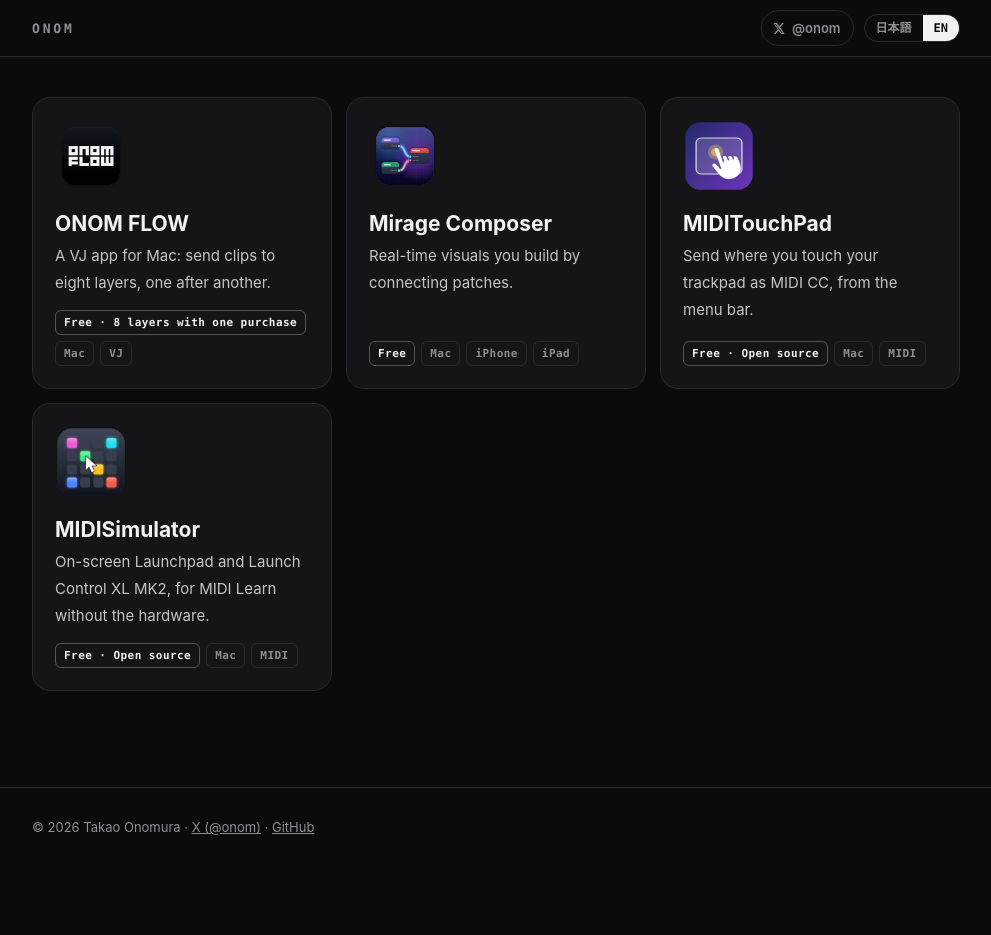
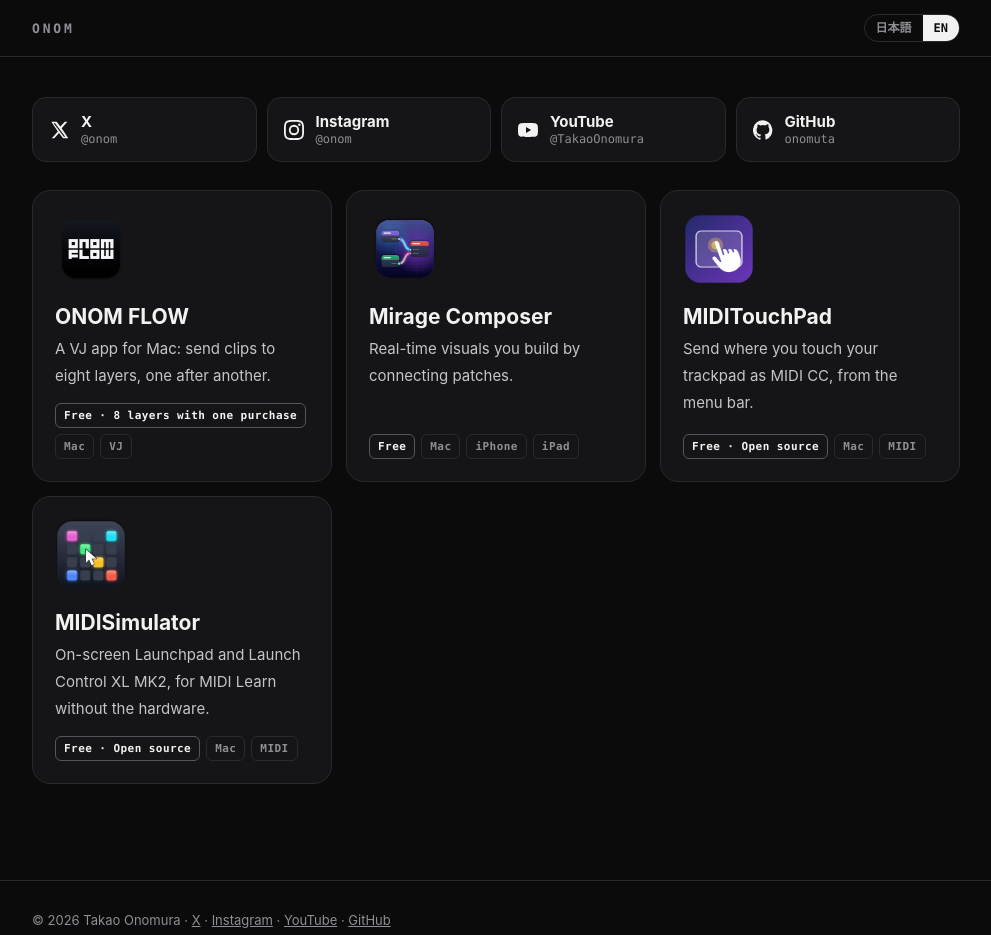
Before and after one commit to onomuta/onomuta.github.io, a plain HTML site: page index.html in a window 1280 px wide. Shown: the whole page, without its empty margins (144-1135 px from the left). Before the commit the page ends 882 px from the top, so only its background shows below. Drawn offline with Linux system fonts and the light colour scheme.

Commit message:
Add X, Instagram, YouTube and GitHub links to the top page
Co-Authored-By: Claude Opus 5.5 <noreply@anthropic.com>

```diff
--- a/index.html
+++ b/index.html
@@ -41,7 +41,7 @@
   .intro p { color: var(--body); margin: 0; max-width: 34em; }
 
   /* One card per app. To add an app, copy an <a class="app"> block and set --c to its accent color. */
-  .apps { margin-top: 40px; display: grid; grid-template-columns: repeat(auto-fill, minmax(280px, 1fr)); gap: 14px; }
+  .apps { margin-top: 28px; display: grid; grid-template-columns: repeat(auto-fill, minmax(280px, 1fr)); gap: 14px; }
   a.app {
     --c: #888;
     display: flex; flex-direction: column; gap: 14px; padding: 22px; border-radius: 18px;
@@ -58,10 +58,14 @@
   .meta span { font: 600 11px/1 var(--mono); letter-spacing: 0.04em; padding: 6px 8px; border-radius: 6px; border: 1px solid var(--rule); color: var(--muted); }
   .meta span.status { border-color: #55555c; color: var(--text); }
 
-  .x-link { display: inline-flex; align-items: center; gap: 7px; padding: 6px 12px 6px 10px; border-radius: 999px; border: 1px solid var(--rule); color: var(--muted); text-decoration: none; font-size: 13px; font-weight: 600; }
-  .x-link:hover { color: var(--text); }
-  .x-link:hover { border-color: var(--muted); }
-  .x-link svg { width: 13px; height: 13px; fill: currentColor; }
+  /* Social links, Linktree-style. */
+  .social { margin-top: 40px; display: grid; grid-template-columns: repeat(4, 1fr); gap: 10px; }
+  .social a { display: flex; align-items: center; gap: 12px; padding: 14px 16px; border-radius: 14px; background: var(--panel); border: 1px solid var(--rule); color: var(--text); text-decoration: none; transition: border-color .15s, transform .15s; }
+  .social a:hover { border-color: var(--muted); transform: translateY(-2px); }
+  .social svg { width: 20px; height: 20px; flex: none; fill: currentColor; }
+  .social b { display: block; font-size: 15px; line-height: 1.3; }
+  .social small { display: block; color: var(--muted); font: 12px/1.3 var(--mono); }
+  @media (max-width: 720px) { .social { grid-template-columns: repeat(2, 1fr); } }
   footer { margin-top: 96px; border-top: 1px solid var(--rule); padding: 28px 0 44px; color: var(--muted); font-size: 13px; }
   footer a { color: var(--muted); }
 </style>
@@ -71,7 +75,6 @@
   <div class="wrap">
     <span class="brand">ONOM</span>
     <div class="spacer"></div>
-    <a class="x-link" href="https://x.com/onom" aria-label="X: @onom"><svg viewBox="0 0 24 24" aria-hidden="true"><path d="M18.9 2H22l-6.8 7.8L23.2 22h-6.3l-4.9-6.4L6.4 22H3.3l7.3-8.3L2.8 2h6.4l4.4 5.9L18.9 2Zm-1.1 18.1h1.7L7.3 3.8H5.5l12.3 16.3Z"/></svg><span>@onom</span></a>
     <div class="lang-toggle" role="group" aria-label="Language">
       <button type="button" data-set-lang="ja" aria-pressed="true">日本語</button>
       <button type="button" data-set-lang="en" aria-pressed="false">EN</button>
@@ -81,6 +84,13 @@
 
 <main class="wrap">
   <h1 class="sr">onom apps</h1>
+
+  <nav class="social" aria-label="SNS">
+    <a href="https://x.com/onom" target="_blank" rel="noopener"><svg viewBox="0 0 24 24" aria-hidden="true"><path d="M18.9 2H22l-6.8 7.8L23.2 22h-6.3l-4.9-6.4L6.4 22H3.3l7.3-8.3L2.8 2h6.4l4.4 5.9L18.9 2Zm-1.1 18.1h1.7L7.3 3.8H5.5l12.3 16.3Z"/></svg><span><b>X</b><small>@onom</small></span></a>
+    <a href="https://www.instagram.com/onom/" target="_blank" rel="noopener"><svg viewBox="0 0 24 24" aria-hidden="true"><path d="M12 2.2c3.2 0 3.6 0 4.8.1 3.3.1 4.8 1.7 4.9 4.9.1 1.3.1 1.6.1 4.8s0 3.6-.1 4.8c-.1 3.2-1.7 4.8-4.9 4.9-1.3.1-1.6.1-4.8.1s-3.6 0-4.8-.1c-3.3-.1-4.8-1.7-4.9-4.9C2.2 15.6 2.2 15.2 2.2 12s0-3.6.1-4.8C2.4 3.9 3.9 2.4 7.2 2.3 8.4 2.2 8.8 2.2 12 2.2ZM12 0C8.7 0 8.3 0 7.1.1 2.7.3.3 2.7.1 7.1 0 8.3 0 8.7 0 12s0 3.7.1 4.9c.2 4.4 2.6 6.8 7 7 1.2.1 1.6.1 4.9.1s3.7 0 4.9-.1c4.4-.2 6.8-2.6 7-7 .1-1.2.1-1.6.1-4.9s0-3.7-.1-4.9c-.2-4.4-2.6-6.8-7-7C15.7 0 15.3 0 12 0Zm0 5.8a6.2 6.2 0 1 0 0 12.4 6.2 6.2 0 0 0 0-12.4ZM12 16a4 4 0 1 1 0-8 4 4 0 0 1 0 8Zm6.4-11.8a1.4 1.4 0 1 0 0 2.9 1.4 1.4 0 0 0 0-2.9Z"/></svg><span><b>Instagram</b><small>@onom</small></span></a>
+    <a href="https://www.youtube.com/@TakaoOnomura" target="_blank" rel="noopener"><svg viewBox="0 0 24 24" aria-hidden="true"><path d="M23.5 6.2a3 3 0 0 0-2.1-2.1C19.5 3.6 12 3.6 12 3.6s-7.5 0-9.4.5A3 3 0 0 0 .5 6.2C0 8.1 0 12 0 12s0 3.9.5 5.8a3 3 0 0 0 2.1 2.1c1.9.5 9.4.5 9.4.5s7.5 0 9.4-.5a3 3 0 0 0 2.1-2.1c.5-1.9.5-5.8.5-5.8s0-3.9-.5-5.8ZM9.6 15.6V8.4l6.2 3.6-6.2 3.6Z"/></svg><span><b>YouTube</b><small>@TakaoOnomura</small></span></a>
+    <a href="https://github.com/onomuta" target="_blank" rel="noopener"><svg viewBox="0 0 24 24" aria-hidden="true"><path d="M12 .3a12 12 0 0 0-3.8 23.4c.6.1.8-.3.8-.6v-2c-3.3.7-4-1.6-4-1.6-.6-1.4-1.4-1.8-1.4-1.8-1-.7.1-.7.1-.7 1.2.1 1.8 1.2 1.8 1.2 1.1 1.8 2.8 1.3 3.5 1 .1-.8.4-1.3.8-1.6-2.7-.3-5.5-1.3-5.5-5.9 0-1.3.5-2.4 1.2-3.2-.1-.3-.5-1.5.1-3.2 0 0 1-.3 3.3 1.2a11.5 11.5 0 0 1 6 0C17.3 4.7 18.3 5 18.3 5c.7 1.7.2 2.9.1 3.2.8.8 1.2 1.9 1.2 3.2 0 4.6-2.8 5.6-5.5 5.9.4.4.8 1.1.8 2.2v3.3c0 .3.2.7.8.6A12 12 0 0 0 12 .3"/></svg><span><b>GitHub</b><small>onomuta</small></span></a>
+  </nav>
 
   <section class="apps">
     <a class="app" href="onomflow/" style="--c:#c8ff3c">
@@ -126,7 +136,7 @@
 </main>
 
 <footer>
-  <div class="wrap">© 2026 Takao Onomura · <a href="https://x.com/onom">X (@onom)</a> · <a href="https://github.com/onomuta">GitHub</a></div>
+  <div class="wrap">© 2026 Takao Onomura · <a href="https://x.com/onom">X</a> · <a href="https://www.instagram.com/onom/">Instagram</a> · <a href="https://www.youtube.com/@TakaoOnomura">YouTube</a> · <a href="https://github.com/onomuta">GitHub</a></div>
 </footer>
 
 <script>
```
